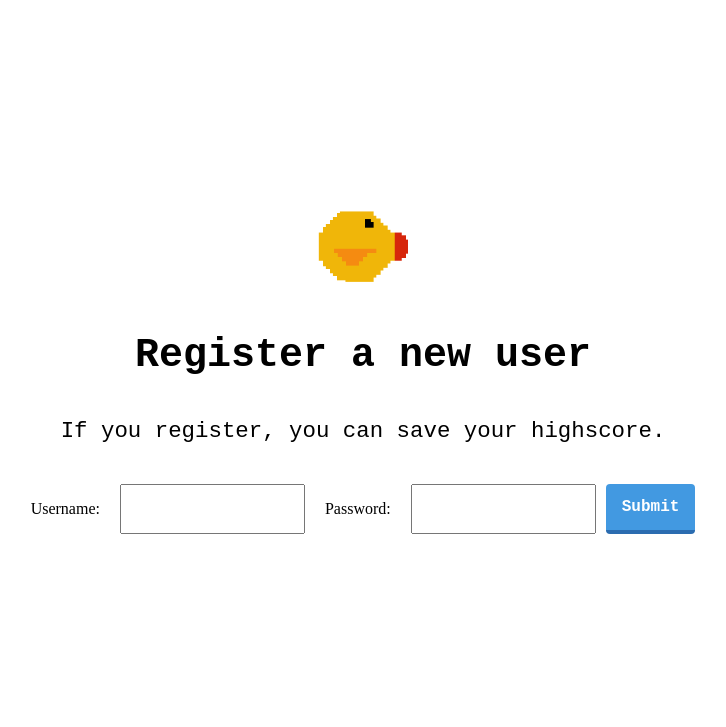
After one commit to CodecoolGlobal/freestyle-javascript-game-javascript-jurijkreutz, a Flask app: page /register in a window 1280 px wide. The commit adds this page. Shown: the top 727 px of the page, without its empty margins (277-1003 px from the left). Run offline with Flask 2, Linux system fonts and the light colour scheme.

Commit message:
Add Register form

```diff
--- a/server.py
+++ b/server.py
@@ -7,6 +7,11 @@ app = Flask(__name__)
 @app.route("/")
 def main():
     return render_template('index.html')
+
+
+@app.route("/register")
+def register():
+    return render_template('register.html')
 
 
 @app.route("/game")
@@ -23,7 +28,7 @@ def save_score():
 
 
 if __name__ == "__main__":
-     app.run(
+    app.run(
         host='0.0.0.0',
         port=8000,
         debug=True,
--- a/static/site_style.css
+++ b/static/site_style.css
@@ -108,6 +108,11 @@ border-right: none;
   gap: 20px;
 }
 
+.login-form {
+  gap: 10px !important;
+  line-height: 50px;
+}
+
 #index-flying-element {
   margin-left: auto;
   margin-right: auto;
--- a/templates/index.html
+++ b/templates/index.html
@@ -7,7 +7,7 @@
     <h1>Flappy Chicken</h1>
     <p>Register, login or play as a guest!</p>
     <div id="button-container">
-        <div class="pixelbutton">Register</div>
+        <a href="/register"><div class="pixelbutton">Register</div></a>
         <div class="pixelbutton">Login</div>
         <a href="/game"><div class="pixelbutton yellowb">Play as a guest</div></a>
     </div>
--- /dev/null
+++ b/templates/register.html
@@ -0,0 +1,17 @@
+{% extends "base.html" %}
+{%- block title %}Start{% endblock %}
+<link href='https://fonts.googleapis.com/css?family=VT323' rel='stylesheet' type='text/css'>
+{% block score %}
+<div class="index-container">
+    <div id="index-flying-element"></div>
+    <h1>Register a new user</h1>
+    <p>If you register, you can save your highscore.</p>
+    <form id="button-container" class="login-form">
+            <label for="name">Username:</label><br>
+            <input type="text" id="name" name="name"><br>
+            <label for="password">Password:</label><br>
+            <input type="password" id="password" name="password">
+            <input type="submit" value="Submit" class="pixelbutton">
+        </form>
+</div>
+     {% endblock %}
```
